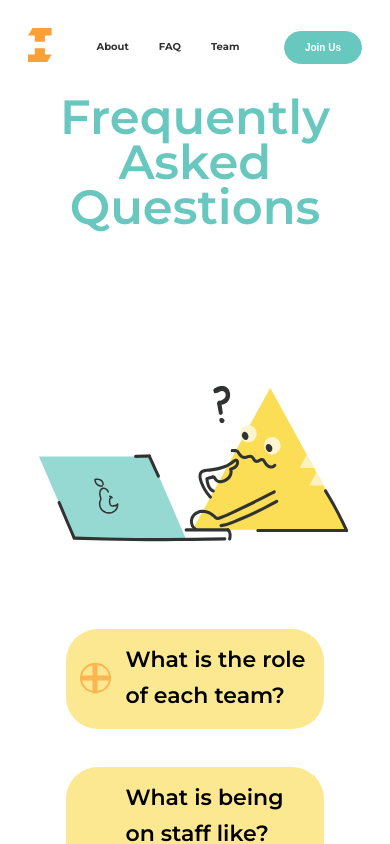
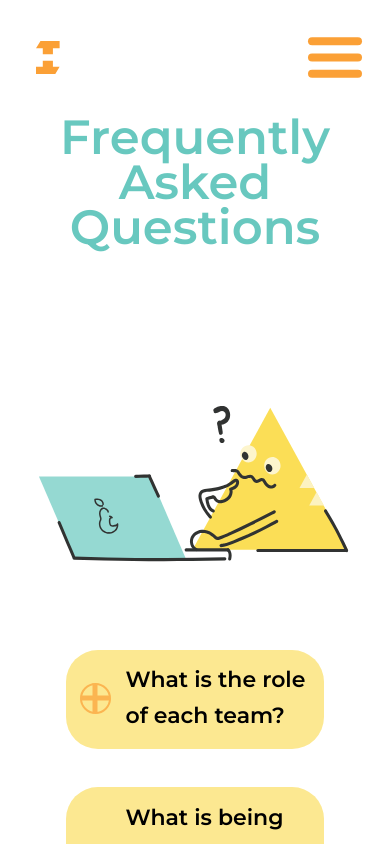
Before and after one commit to HackIllinois/info-site, a Next.js app: page /faq in a window 390 px wide. Shown: the top 844 px of the page. Built offline with nearby package versions, Linux system fonts and the light colour scheme.

Commit message:
Update Navbar Design

```diff
--- a/components/navbar.styles.scss
+++ b/components/navbar.styles.scss
@@ -1,4 +1,4 @@
-nav {
+.navbar {
     padding: 48px;
 
     display: flex;
@@ -15,6 +15,10 @@ nav {
 
     @media screen and (max-width: 750px) {
         max-width: 30px;
+    }
+
+    &.mobile {
+       transform: translateX(150%);
     }
 }
 
@@ -37,9 +41,11 @@ nav {
 }
 
 .links {
+    position: relative;
     display: flex;
 
     .link {
+        position: relative;
         text-decoration: none;
         color: #313332;
         font-weight: 700;
@@ -66,3 +72,165 @@ nav {
         }
     }
 }
+
+.link::before,
+.link.active::before {
+    content: "";
+    position: absolute;
+    bottom: 0px;
+    right: 50%;
+    height: 0;
+    width: 0%;
+    border-bottom: 2px solid #000000;
+    transition: width 0.3s ease;
+}
+
+.link::after,
+.link.active::after {
+    content: "";
+    position: absolute;
+    bottom: 0px;
+    left: 50%;
+    height: 0;
+    width: 0%;
+    border-bottom: 2px solid #000000;
+    transition: width 0.3s ease;
+}
+
+.link:hover::after,
+.link:hover::before {
+    width: 50%;
+
+}
+
+.link.active::before,
+.link.active::after {
+    width: 50%;
+}
+
+
+.mobile {
+    display: none;
+    margin: auto;
+    align-items: center;
+    position: relative;
+
+    .link::before,
+    .link.active::before {
+        border-bottom: 2px solid white;
+    }
+
+    .link::after,
+    .link.active::after {
+        border-bottom: 2px solid white;
+    }
+}
+
+@media screen and (max-width: 900px){
+    .navbar {
+        display: none;
+    }
+
+    .mobile {
+        display: flex;
+        flex-direction: column;
+    }
+}
+
+.mobileTop {
+    display: flex;
+    flex-direction: row;
+    justify-content: space-between;
+    align-items: center;
+    width: 100%;
+    position: relative;
+
+}
+
+
+.hamburger {
+    width: 60px;
+    height: 45px;
+    position: relative;
+    margin: 35px 25px;
+    transform: rotate(0deg) scale(0.9);
+    transition: .5s ease-in-out;
+    z-index: 1001;
+    cursor: pointer;
+
+    span {
+        display: block;
+        position: absolute;
+        height: 9px;
+        width: 100%;
+        background: #FBA036;
+        border-radius: 9px;
+        opacity: 1;
+        left: 0;
+        transform: rotate(0deg);
+        transition: .5s ease-in-out;
+
+        &:nth-child(1) {
+            top: 0px;
+            transform-origin: left center;
+        }
+
+        &:nth-child(2) {
+            top: 18px;
+            transform-origin: left center;
+        }
+
+        &:nth-child(3) {
+            top: 36px;
+            transform-origin: left center;
+        }
+
+    }
+
+    &.open {
+        span {
+            &:nth-child(1) {
+                transform: rotate(45deg);
+                top: -3px;
+                left: 8px;
+            }
+
+            &:nth-child(2) {
+                width: 0%;
+                opacity: 0;
+            }
+
+            &:nth-child(3) {
+                transform: rotate(-45deg);
+                top: 39px;
+                left: 8px;
+            }
+        }
+    }
+    // Hamburger menu code assisted by https://codepen.io/designcouch/pen/ExvwPY
+}
+
+.mobileMenu {
+    display: none;
+    &.menuOpen {
+        position: absolute;
+        background-color: #95D8D2;
+        display: flex;
+        flex-direction: column;
+        align-content: center;
+        justify-content: space-evenly;
+        align-items: center;
+        margin-bottom: 20px;
+        width: 100%;
+        padding-top: 60px;
+        height: 50vh;
+        z-index: 1000;
+
+        a {
+            position: relative;
+            font-size: x-large;
+            color: white;
+            text-decoration: none;
+        }
+    }
+}
--- a/components/navbar.tsx
+++ b/components/navbar.tsx
@@ -1,9 +1,12 @@
+"use client";
 import Link from "next/link";
 import "./navbar.styles.scss";
+import { useState } from "react";
+import { usePathname } from "next/navigation";
 
 const links = [
     {
-        href: "/#",
+        href: "/",
         text: "About"
     },
     {
@@ -14,28 +17,60 @@ const links = [
         href: "/team",
         text: "Team"
     }
-    // we dont need this imo
-    // {
-    //     href: "/#",
-    //     text: "History"
-    // }
 ];
 
 const Navbar = () => {
+    const [isOpen, setOpen] = useState(false);
+
+    const path = usePathname();
+    console.log(path);
+
+
     return (
-        <nav>
+        <>
+            <nav className="navbar">
                 <a href="/#">
-                <img src='hackillinois-logo.svg' className="hackillinois-logo" />
+                    <img
+                        src="hackillinois-logo.svg"
+                        className="hackillinois-logo"
+                    />
                 </a>
                 <div className="links">
                     {links.map(({ href, text }, i) => (
-                    <Link key={i} href={href} className="link">
+                        <Link key={i} href={href} className={path === href ? "link active" : "link"}>
                             {text}
                         </Link>
                     ))}
                 </div>
                 <button className="joinButton">Join Us</button>
             </nav>
+
+            <nav className="mobile">
+                <div className="mobileTop">
+                    <a href="/#">
+                        <img
+                            src="hackillinois-logo.svg"
+                            className="hackillinois-logo mobile"
+                        />
+                    </a>
+                    <div
+                        className={isOpen ? "hamburger open" : "hamburger"}
+                        onClick={() => setOpen(!isOpen)}
+                    >
+                        <span></span>
+                        <span></span>
+                        <span></span>
+                    </div>
+                </div>
+                <div className={isOpen ? "mobileMenu menuOpen" : "mobileMenu"}>
+                {links.map(({ href, text }, i) => (
+                        <a key={i} href={href} className={path === href ? "link active" : "link"}>
+                            {text}
+                        </a>
+                    ))}
+                </div>
+            </nav>
+        </>
     );
 };
 
```
Lines whose indentation alone changed are shown as unchanged.
